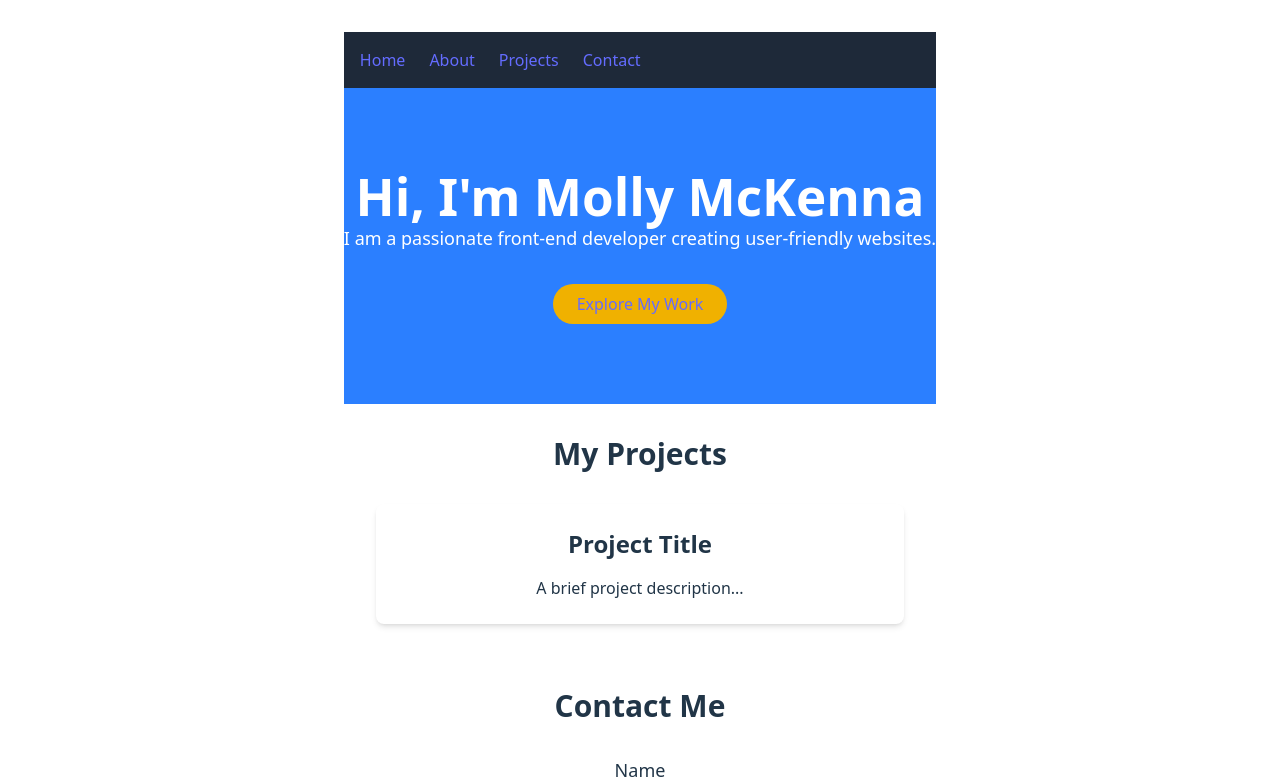
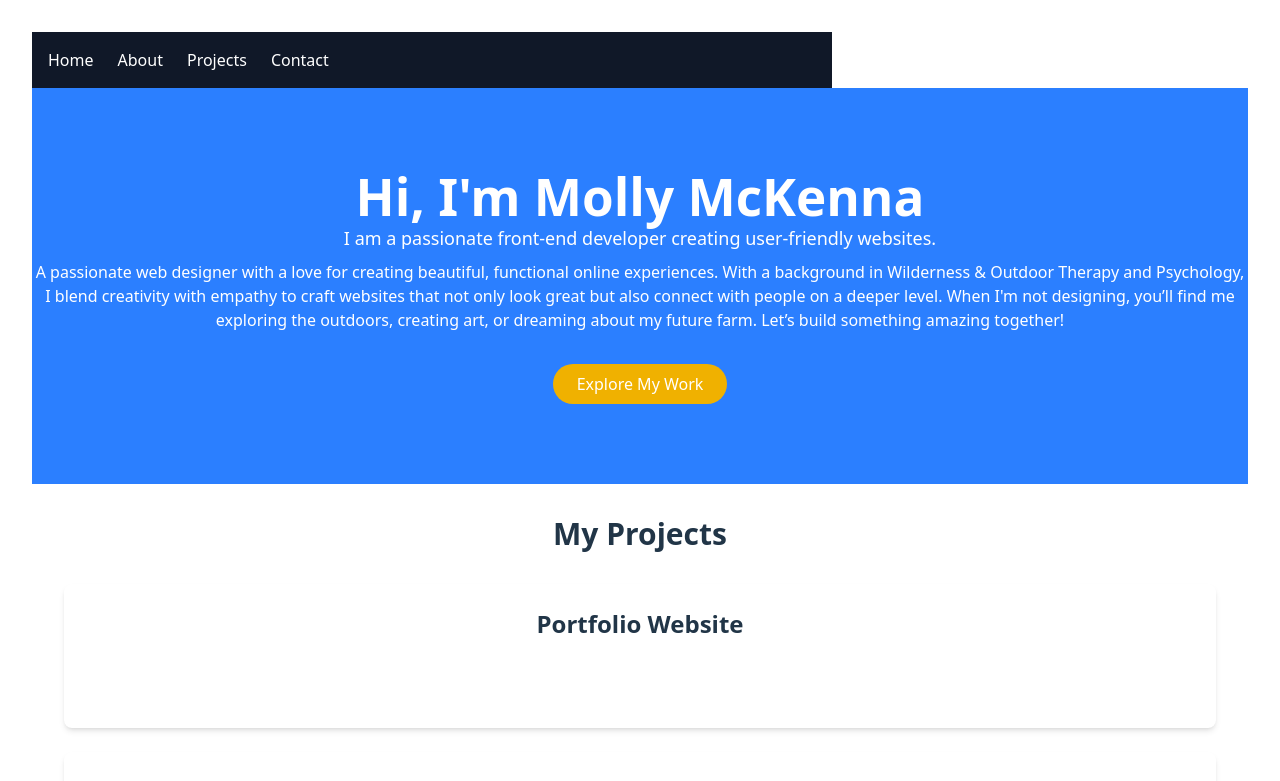
Before and after one commit to mckennamm/portfolio-website, a React (Vite) app: page / in a window 1280 px wide. Shown: the top 781 px of the page. Built offline with nearby package versions, Linux system fonts and the light colour scheme.

Commit message:
adding projects

```diff
--- a/src/components/Header.jsx
+++ b/src/components/Header.jsx
@@ -4,12 +4,12 @@ const Header = () => {
     console.log('Header component rendered')
 
     return (
-    <nav className="bg-gray-800 text-white p-4">
+    <nav className="bg-gray-900 text-white p-4 no-underlin w-200">
         <ul className="flex space-x-6">
-            <li><Link to="/">Home</Link></li>
-            <li><Link to="/">About</Link></li>
-            <li><Link to="/">Projects</Link></li>
-            <li><Link to="/">Contact</Link></li>
+        <li><Link to="/" className="text-white no-underline">Home</Link></li>
+                <li><Link to="/" className="text-white no-underline">About</Link></li>
+                <li><Link to="/" className="text-white no-underline">Projects</Link></li>
+                <li><Link to="/" className="text-white no-underline">Contact</Link></li>
         </ul>
     </nav>
     )
--- a/src/components/Hero.jsx
+++ b/src/components/Hero.jsx
@@ -6,6 +6,7 @@ const Hero = () => {
     <section className="bg-blue-500 text-white text-center py-20">
          <h1 className="text-4xl font-bold">Hi, I'm Molly McKenna</h1>
          <p className="text-lg">I am a passionate front-end developer creating user-friendly websites.</p>
+         <p className="mt-2 ">A passionate web designer with a love for creating beautiful, functional online experiences. With a background in Wilderness & Outdoor Therapy and Psychology, I blend creativity with empathy to craft websites that not only look great but also connect with people on a deeper level. When I'm not designing, you’ll find me exploring the outdoors, creating art, or dreaming about my future farm. Let’s build something amazing together!</p>
          <a href="#projects" className="mt-8 inline-block bg-yellow-500 text-black py-2 px-6 rounded-full"> Explore My Work</a>
     </section>
     )
--- a/src/components/Projects.jsx
+++ b/src/components/Projects.jsx
@@ -2,15 +2,40 @@
 
 const Projects = () => {
     console.log('Projects component rendered')
+
+    const projects = [
+        {
+            title: "Portfolio Website",
+            description: "A personal portfolio website built with React and Tailwind CSS to showcase my front-end development projects.",
+            link: "https://github.com/mollymckenna/portfolio-website",
+        },
+        {
+            title: "Cooking Ninja",
+            description: "A recipe app built with React and Firebase, allowing users to search and save recipes.",
+            link: "https://github.com/mollymckenna/cooking-ninja",
+        },
+        {
+            title: "Wedding Website",
+            description: "A wedding website built with HTML, CSS, and JavaScript to share details about the big day, including a personal login for each guest.",
+            link: "www.cameronandmolly.com",
+        }
+    ]
+
     return (
         <section className="p-8">
             <h2 className="text-3xl font-semibold text-center  mb-8">My Projects</h2>
             <div className="grid grid-cols-1 md:grid-cols-2 lg:grid-cols-3 gap-6">
+            {projects.map((project, index) => (
+                    <div className="bg-white p-6 rounded-lg shadow-md">
+                        <h3 className="text-2xl font-semibold">{project.title}</h3>
+                        <p className="mt-4">{projects.description}</p>
+                        <a href={project.link} target="_blank" className="text-yellow-500 mt-6 inline-block">
+                            View Project
+                            </a>
+                    </div>
 
-            <div className="bg-white p-6 rounded-lg shadow-md">
-                <h3 className="text-2xl font-semibold">Project Title</h3>
-                <p className="mt-4"> A brief project description...</p>
-            </div>
+            ))}
+
             </div>
         </section>
     )
--- a/src/index.css
+++ b/src/index.css
@@ -20,11 +20,11 @@
 
 a {
   font-weight: 500;
-  color: #646cff;
+  color: #fff;
   text-decoration: inherit;
 }
 a:hover {
-  color: #535bf2;
+  color: #fff;
 }
 
 body {
```
